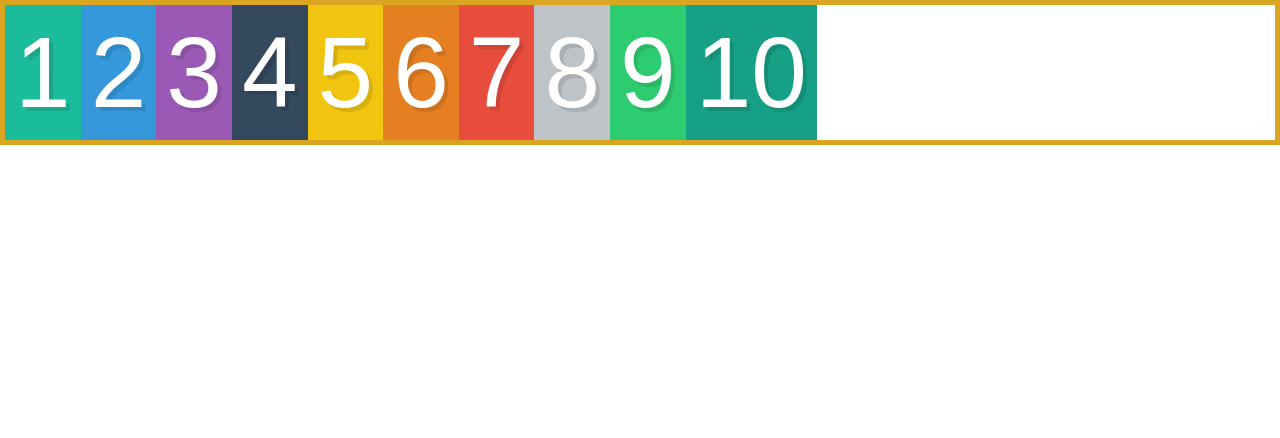
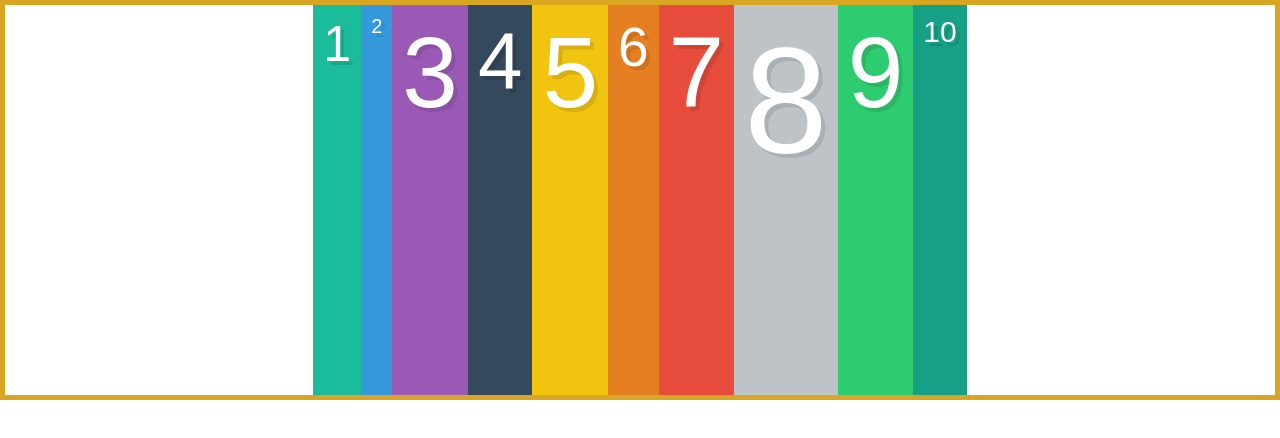
Before and after one commit to wesbos/What-The-Flexbox, a plain HTML site: page alignment-and-centering/index.html in a window 1280 px wide. Drawn offline with Linux system fonts and the light colour scheme.

```diff
--- a/alignment-and-centering/style.css
+++ b/alignment-and-centering/style.css
@@ -35,7 +35,29 @@
 .container {
   border: 5px solid goldenrod;
   display:flex;
-  justify-content: flex-start;
+  justify-content: center;
   flex-direction: row;
-  /* min-height: 100vh; */
+  align-items: stretch;
+
+  min-height: 50vh;
 }
+
+
+.box1 {
+  font-size: 50px;
+}
+.box10 {
+  font-size: 30px;
+}
+.box2 {
+  font-size: 20px;
+}
+.box4 {
+  font-size: 80px;
+}
+.box6 {
+  font-size: 55px;
+}
+.box8 {
+  font-size: 150px;
+}
```
